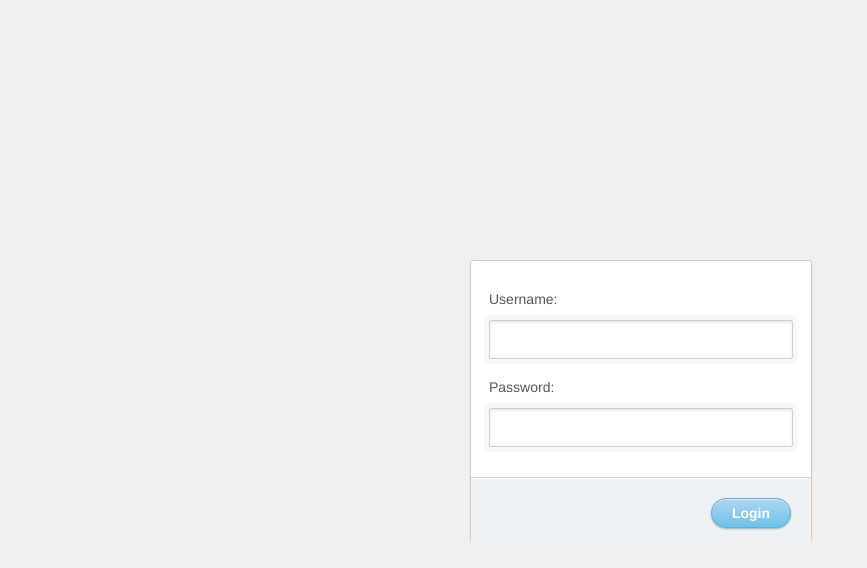
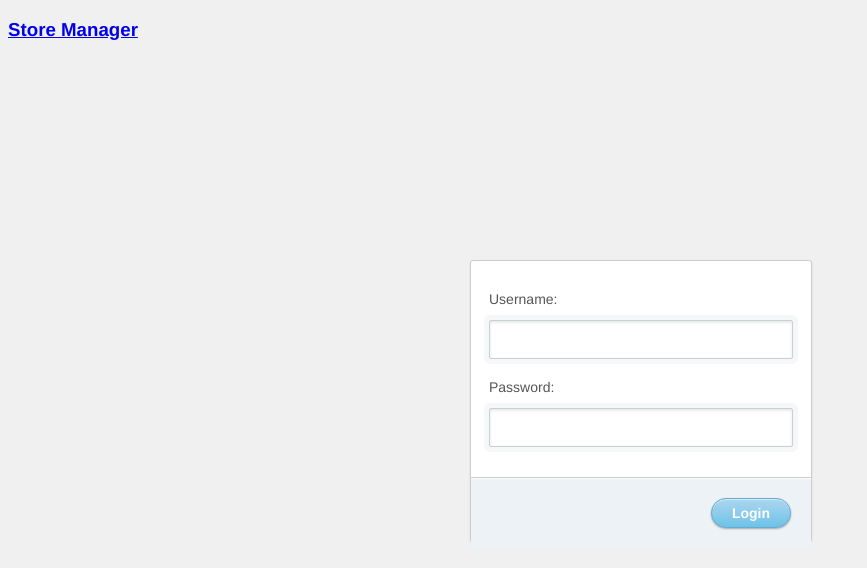
Before and after one commit to Maxfurry/Store-Manager, a plain HTML site: page login.html in a window 1280 px wide. Shown: the whole page, without its empty margins (0-867 px from the left). Drawn offline with Linux system fonts and the light colour scheme.

Commit message:
Add header to Login page

```diff
--- a/login.html
+++ b/login.html
@@ -8,6 +8,10 @@
         <link rel="stylesheet" href="css/login.css">
     </head>
     <body>
+        <header id="header">
+            <a href="index.html"><h3>Store Manager</h3></a>
+        </header>
+
         <div id="container">
             <form>
                 <label for="username">Username:</label>
```
